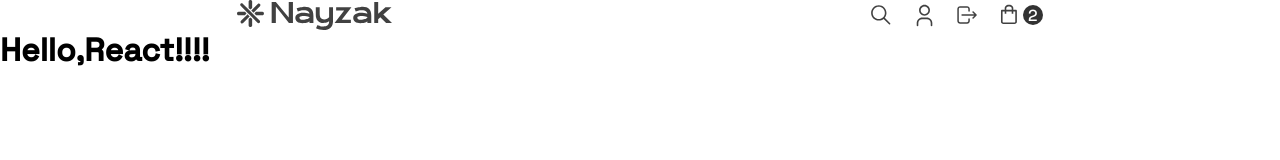
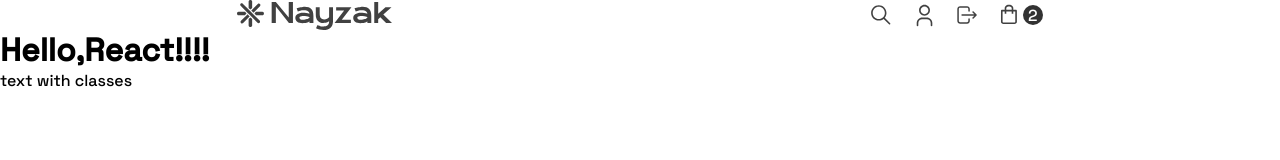
Before and after one commit to Vadimshidlov/ecommerce-application, a React (Create React App) app: page / in a window 1280 px wide. Shown: the top 160 px of the page. Built offline with nearby package versions, Linux system fonts and the light colour scheme.

Commit message:
feat: add text component

```diff
--- a/src/App.tsx
+++ b/src/App.tsx
@@ -1,11 +1,15 @@
 import React from "react";
 import Header from "view/app-components/Header/Header";
+import Text from "view/app-components/Text/text";
 
 function App() {
     return (
         <div>
             <Header />
             <h1>Hello,React!!!!</h1>
+            <Text classes={["example", "dark", "ff-primary", "fz-5rem", "fw-500"]}>
+                text with classes
+            </Text>
         </div>
     );
 }
--- /dev/null
+++ b/src/view/app-components/Text/text.tsx
@@ -0,0 +1,22 @@
+import React from "react";
+
+// type PropsType = {
+//     children: string;
+//     color: string;
+//     fontFamily: string;
+//     fontSize: string;
+//     fontWeight: string;
+// };
+
+// export default function Text({ children, color, fontFamily, fontSize, fontWeight }: PropsType) {
+//     return <span style={{ color, fontFamily, fontSize, fontWeight }}>{children}</span>;
+// }
+
+type PropsType = {
+    children: string;
+    classes: string[];
+};
+
+export default function Text({ children, classes }: PropsType) {
+    return <span className={classes.join(" ")}>{children}</span>;
+}
```
